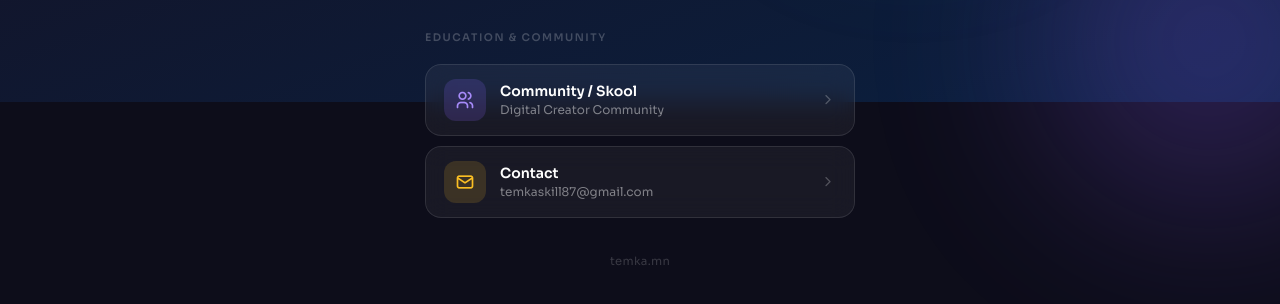
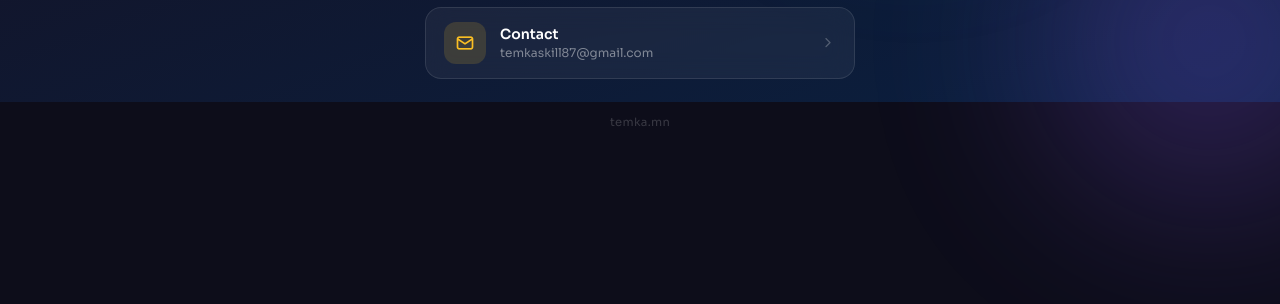
Before and after one commit to temkamn/temka-linktree, a plain HTML site: page index.html in a window 1280 px wide. Shown: the part 698-1002 px from the top of the page. After the commit the page ends 899 px from the top, so only its background shows below. Drawn offline with Linux system fonts and the light colour scheme.

Commit message:
Remove Community / Skool section from linktree
Co-Authored-By: Claude Sonnet 5.5 <noreply@anthropic.com>

```diff
--- a/index.html
+++ b/index.html
@@ -298,7 +298,6 @@
     .ic-fb   { background: rgba(24,119,242,0.15);  color: #4a9eff; }
     .ic-ig   { background: rgba(225,48,108,0.15);  color: #f0729a; }
     .ic-tt   { background: rgba(255,255,255,0.08); color: #fff; }
-    .ic-cm   { background: rgba(138,100,255,0.18); color: #a78bfa; }
     .ic-web  { background: rgba(20,184,166,0.15);  color: #2dd4bf; }
     .ic-mail { background: rgba(251,191,36,0.15);  color: #fbbf24; }
 
@@ -649,19 +648,6 @@
           <i class="ti ti-chevron-right link-arrow"></i>
         </a>
 
-        <div class="section-label" data-en="Education & Community" data-mn="Сургалт & Нийгэмлэг">Education & Community</div>
-
-        <a class="link-btn" href="https://www.skool.com/digital-creator-community-6118/about" target="_blank" rel="noopener">
-          <div class="link-icon ic-cm">
-            <i class="ti ti-users"></i>
-          </div>
-          <div class="link-text">
-            <div class="link-title">Community / Skool</div>
-            <div class="link-sub">Digital Creator Community</div>
-          </div>
-          <i class="ti ti-chevron-right link-arrow"></i>
-        </a>
-
         <a class="link-btn" href="#" onclick="openMailPopup(event)">
           <div class="link-icon ic-mail">
             <i class="ti ti-mail"></i>
```
